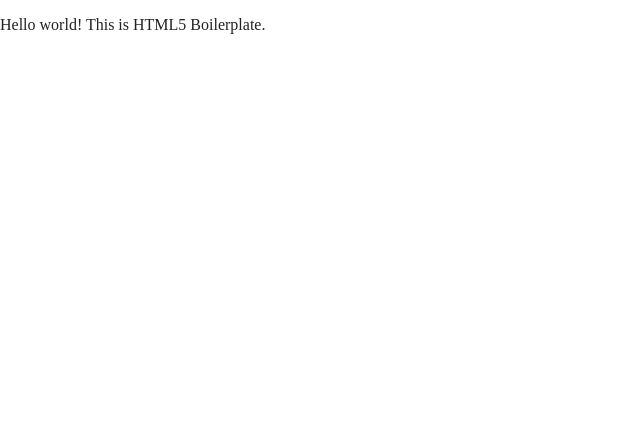
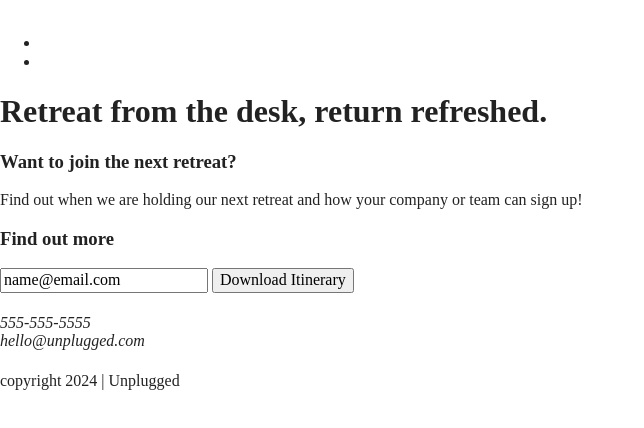
Before and after one commit to crystal-nicole/unplugged, a website built with Parcel: page index.html in a window 1280 px wide. Shown: the whole page, without its empty margins (0-644 px from the left). Built offline with nearby package versions, Linux system fonts and the light colour scheme.

Commit message:
Added home page html structure

```diff
--- a/index.html
+++ b/index.html
@@ -23,9 +23,67 @@
 </head>
 
 <body>
+  <header>
+    <div class="content-wrapper">
+      <a href="#"><img src="" alt="" target="_blank"></a>
+      <div class="header-divider">
+      </div>
+      <nav>
+        <ul>
+          <li><a href="faq/index.html"></a></li>
+          <li><a href="about/index.html"></a></li>
+        </ul>
+      </nav>
+    </div>
+  </header>
+  <main>
+    <section class="hero-area">
+      <div class="content-wrapper">
+        <h1>Retreat from the desk, return refreshed.</h1>
+      </div>
+    </section>
+    <aside>
+      <div class="content-wrapper">
+        <div class="form-description">
+          <h3>Want to join the next retreat?</h3>
+          <p>Find out when we are holding our next retreat and how your company or team can sign up!</p>
+        </div>
+       <div class="form">
+        <h3>Find out more</h3>
+        <input type="text" name="name" value="name@email.com">
+        <input type="button" value="Download Itinerary">
+       </div>
+      </div>
+    </aside>
+  </main>
+  <footer>
+    <div class="content-wrapper">
+      <div class="footer-content">
+        <div class="contact">
+          <h4></h4>
+          <address>
+            <p>555-555-5555<br>
+            hello@unplugged.com</p>
+          </address>
+        </div>
+        <div class="social">
+          <h4></h4>
+          <div class="social-icons">
+            <p>
+            <a href="#"></a>
+            <a href="#"></a>
+            <a href="#"></a>
+            </p>
+          </div>
+        </div>
+      </div>
+      <div class="copyright">
+        <p>copyright 2024 | Unplugged</p>
+      </div>
+    </div>
+  </footer>
 
   <!-- Add your site or application content here -->
-  <p>Hello world! This is HTML5 Boilerplate.</p>
   <script src="js/vendor/modernizr-3.11.2.min.js"></script>
   <script src="js/plugins.js"></script>
   <script src="js/main.js"></script>
```
